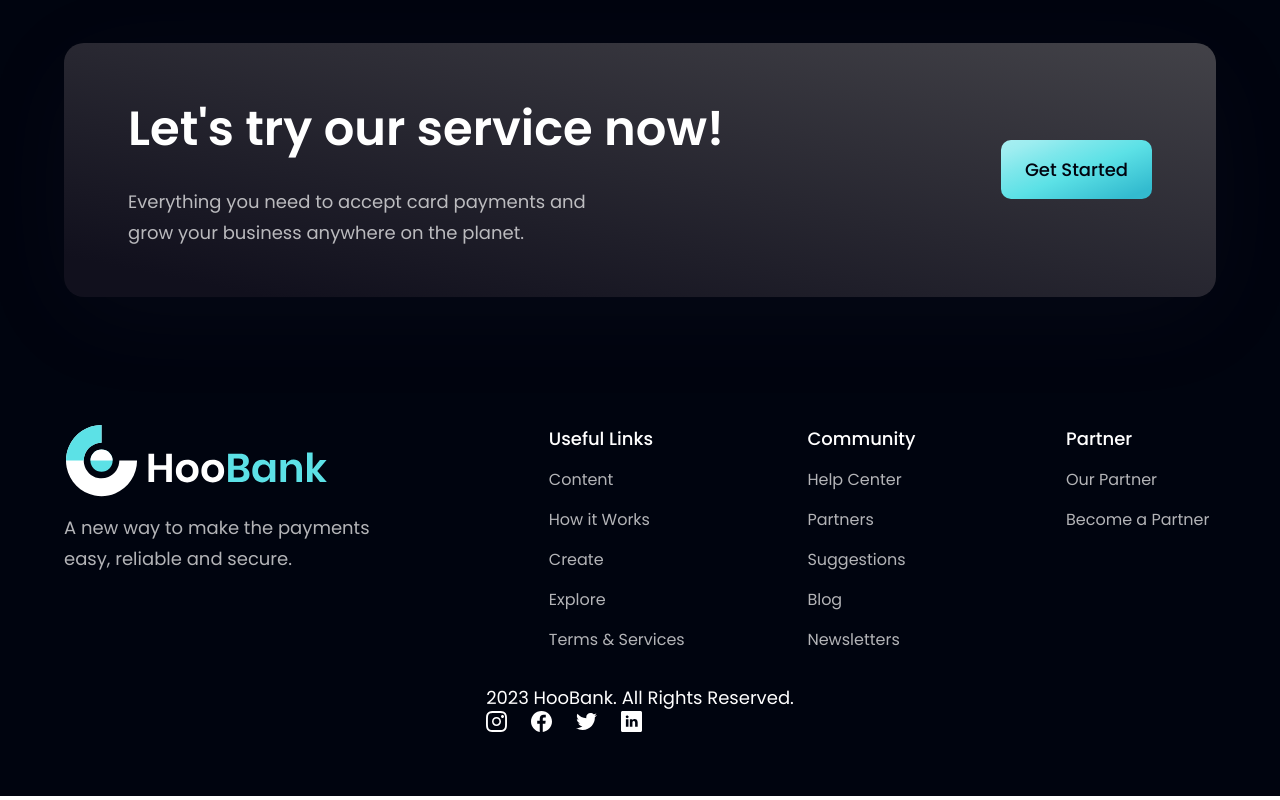
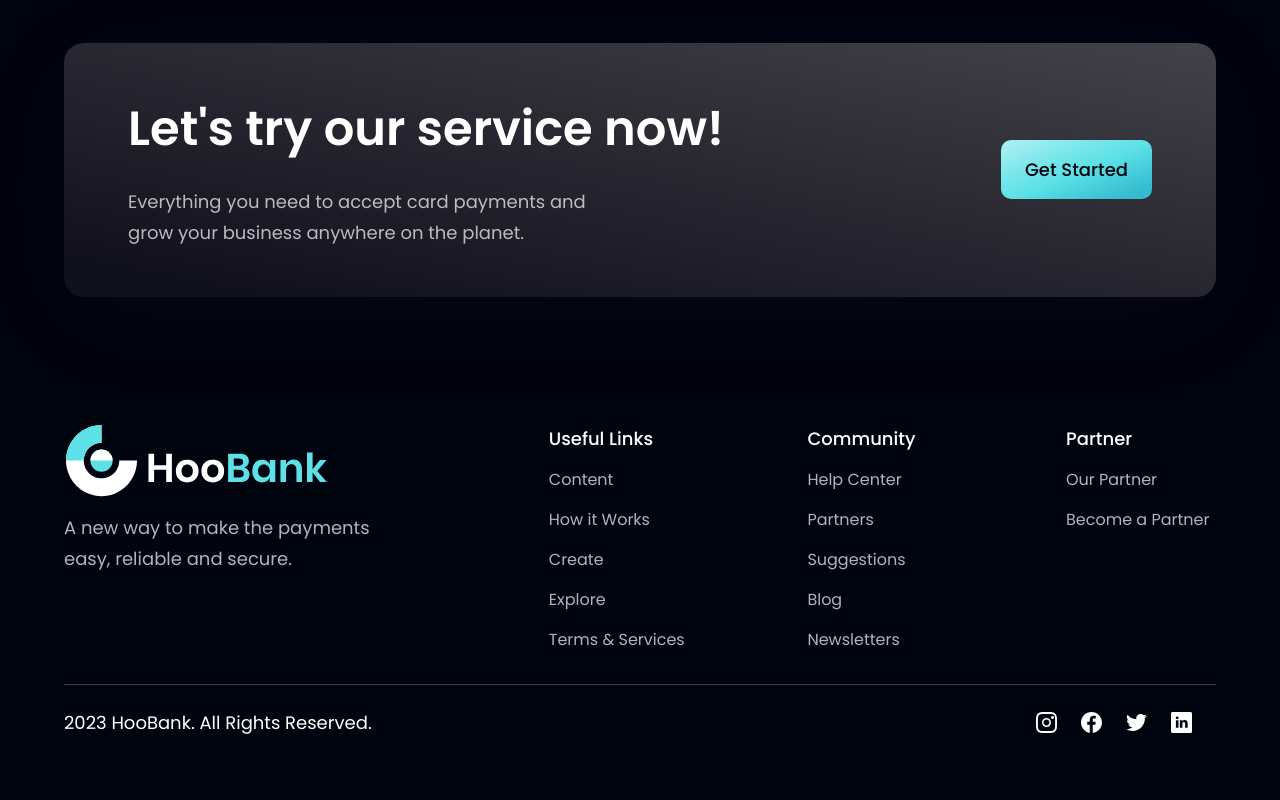
Before and after one commit to kuliashvili/HooBank, a React (Create React App) app: page / in a window 1280 px wide. Shown: the part 4261-5061 px from the top of the page. Built offline with nearby package versions, Linux system fonts and the light colour scheme.

Commit message:
Footer styling done

```diff
--- a/src/components/Footer.jsx
+++ b/src/components/Footer.jsx
@@ -31,7 +31,7 @@
           </div>
       </div>
 
-      <div className=''>
+      <div className='w-full flex justify-between items-center md:flex-row flex-col pt-6 border-t-[1px] border-t-[#3f3e45]'>
         <p className='font-poppins font-normal text-center text-[18px] leading-[27px] text-white'>
           2023 HooBank. All Rights Reserved.
         </p>
```
